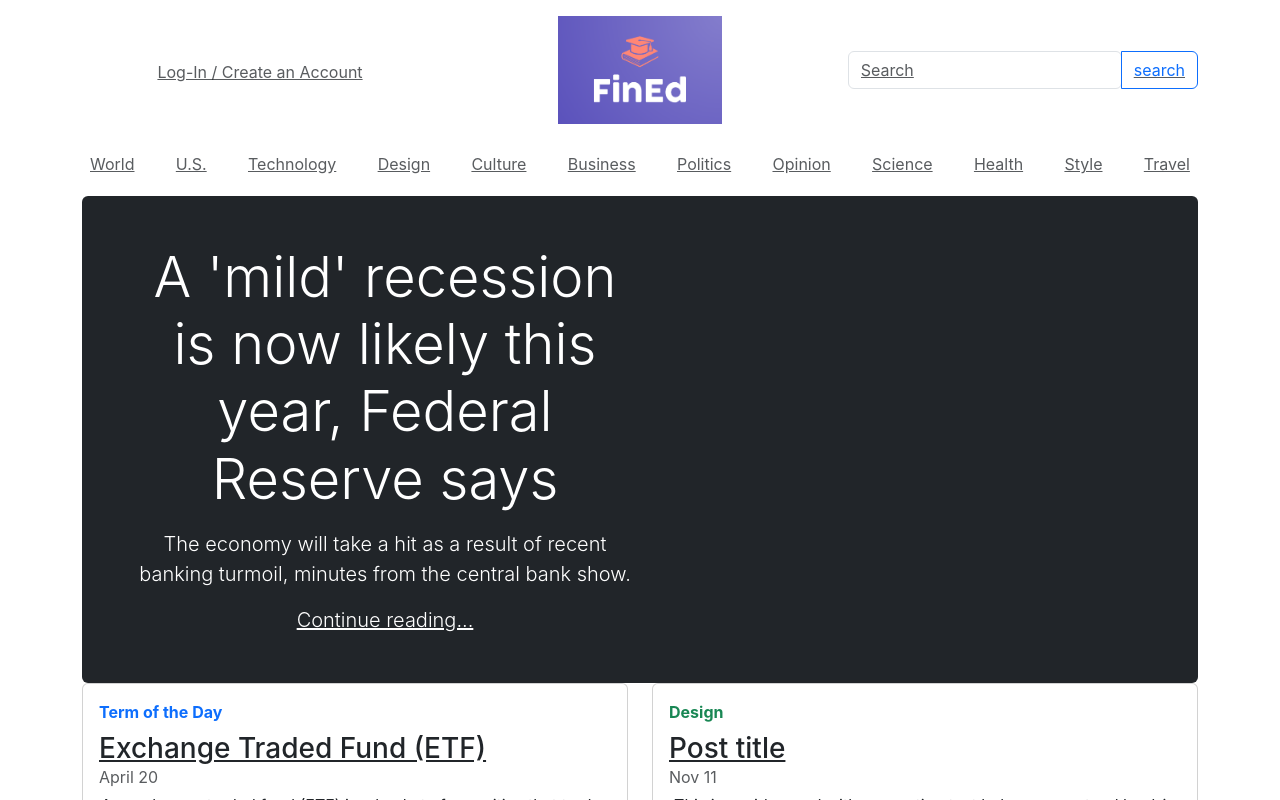
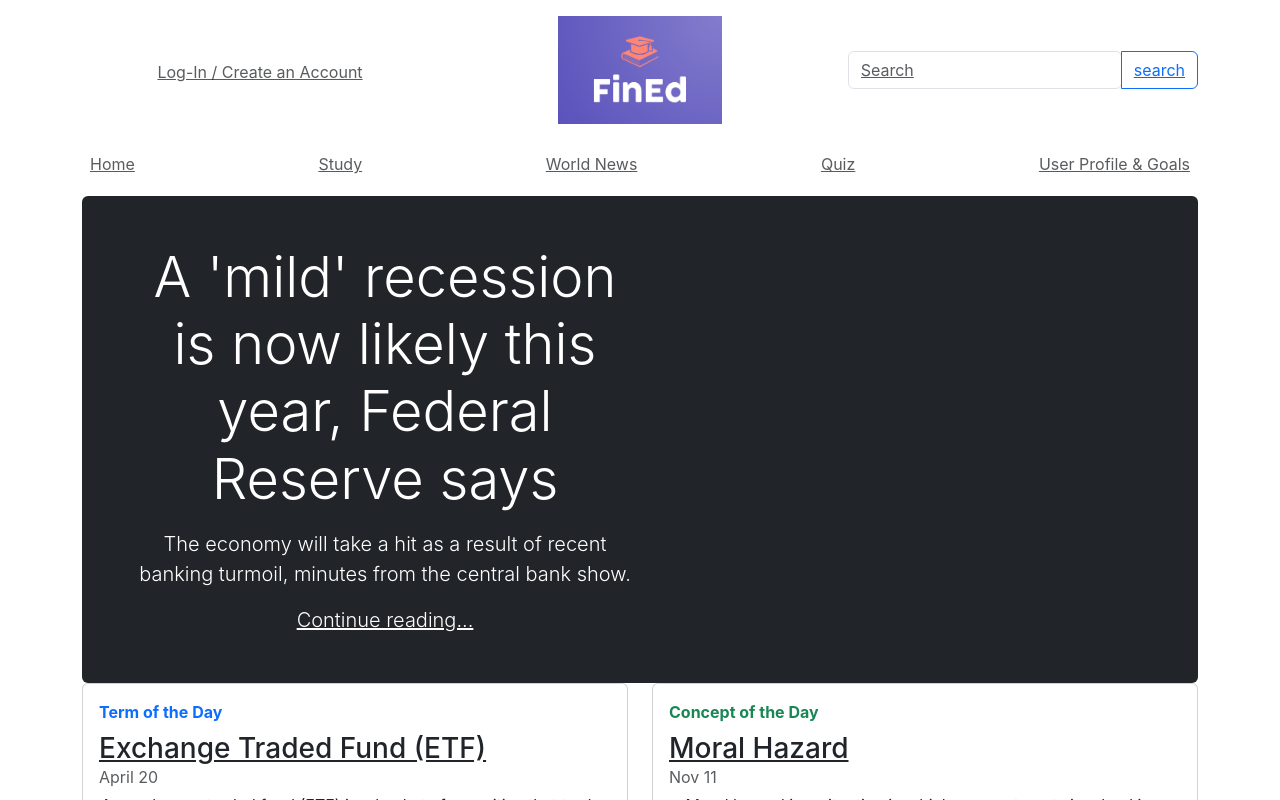
Before and after one commit to anshuman2601/momoneynoloans, a React (Create React App) app: page / in a window 1280 px wide. Shown: the top 800 px of the page. Built offline with nearby package versions, Linux system fonts and the light colour scheme.

Commit message:
top page

```diff
--- a/src/Home.js
+++ b/src/Home.js
@@ -45,40 +45,19 @@ function Home() {
         <div class="nav-scroller py-1 mb-2">
           <nav class="nav d-flex justify-content-between">
             <a class="p-2 text-muted" href="#">
-              World
+              Home
             </a>
             <a class="p-2 text-muted" href="#">
-              U.S.
+              Study
             </a>
             <a class="p-2 text-muted" href="#">
-              Technology
+              World News
             </a>
             <a class="p-2 text-muted" href="#">
-              Design
+              Quiz
             </a>
             <a class="p-2 text-muted" href="#">
-              Culture
-            </a>
-            <a class="p-2 text-muted" href="#">
-              Business
-            </a>
-            <a class="p-2 text-muted" href="#">
-              Politics
-            </a>
-            <a class="p-2 text-muted" href="#">
-              Opinion
-            </a>
-            <a class="p-2 text-muted" href="#">
-              Science
-            </a>
-            <a class="p-2 text-muted" href="#">
-              Health
-            </a>
-            <a class="p-2 text-muted" href="#">
-              Style
-            </a>
-            <a class="p-2 text-muted" href="#">
-              Travel
+              User Profile & Goals
             </a>
           </nav>
         </div>
@@ -116,16 +95,15 @@ function Home() {
           <div class="col-md-6">
             <div class="card flex-md-row mb-4 box-shadow h-md-250">
               <div class="card-body d-flex flex-column align-items-start">
-                <strong class="d-inline-block mb-2 text-success">Design</strong>
+                <strong class="d-inline-block mb-2 text-success ">Concept of the Day</strong>
                 <h3 class="mb-0">
                   <a class="text-dark" href="#">
-                    Post title
+                    Moral Hazard
                   </a>
                 </h3>
                 <div class="mb-1 text-muted">Nov 11</div>
                 <p class="card-text mb-auto">
-                  This is a wider card with supporting text below as a natural
-                  lead-in to additional content.
+                Moral hazard is a situation in which one party gets involved in a risky event knowing that it is protected against the risk and the other party will incur the cost.
                 </p>
                 <a href="#">Continue reading</a>
               </div>
```
